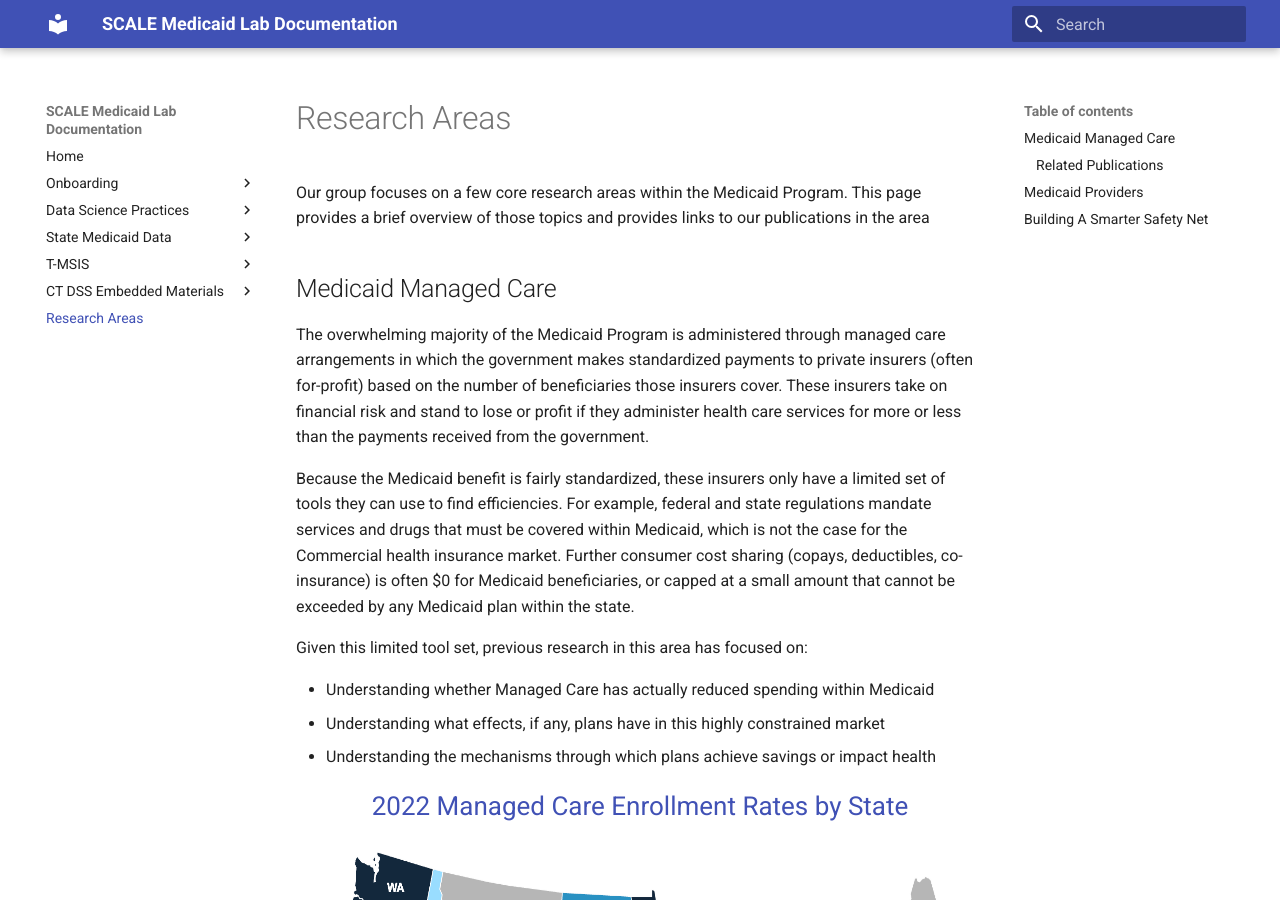
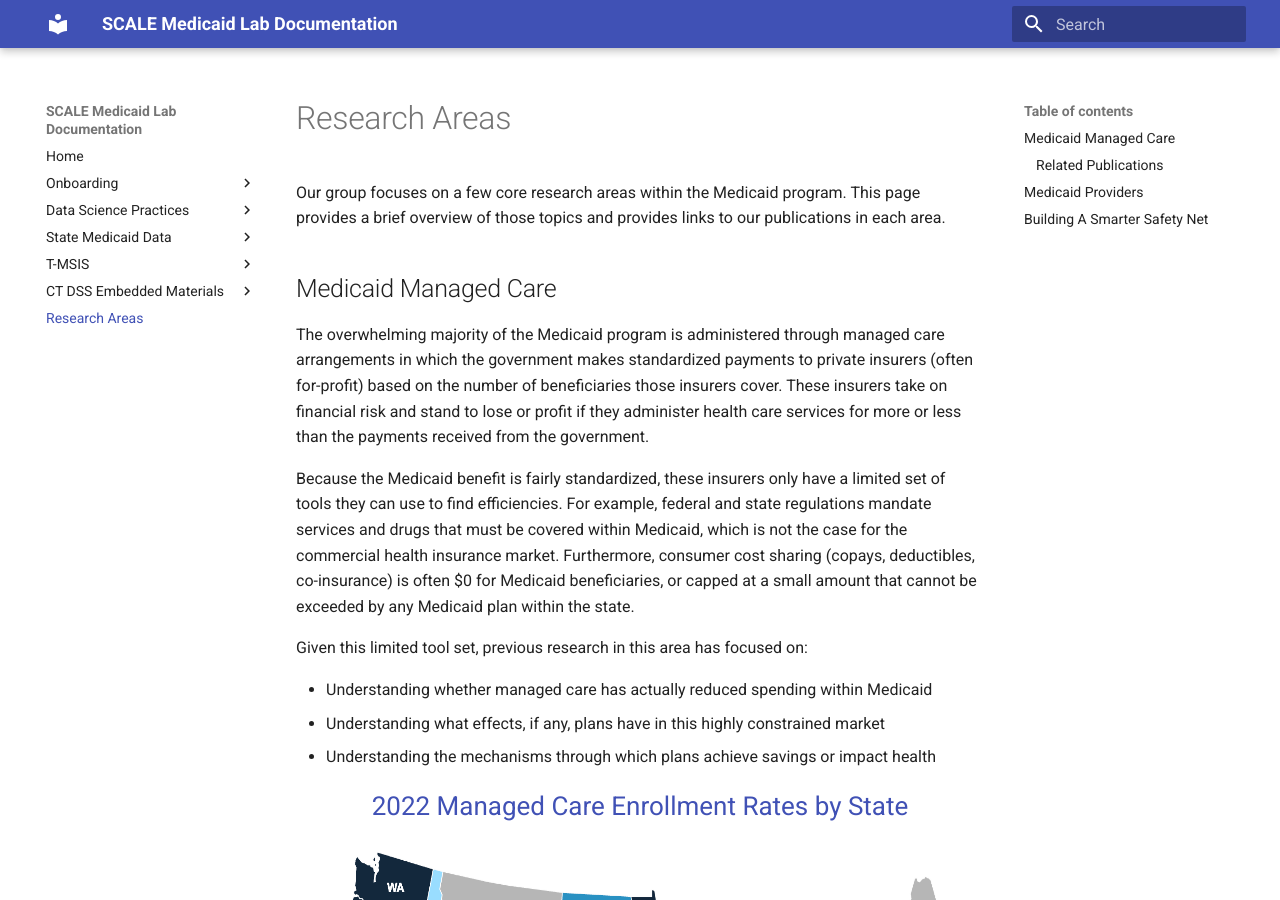
Before and after one commit to Yale-Medicaid/Documentation, an MkDocs documentation site: the page built from docs/research_areas.md, in a window 1280 px wide and 900 px high. Built offline with MkDocs 1.6.1 and Material for MkDocs 9.7.7, drawn with Linux system fonts in a browser that asks for light colours.

Commit message:
formatting

```diff
--- a/docs/research_areas.md
+++ b/docs/research_areas.md
@@ -1,15 +1,15 @@
 # Research Areas
 
-Our group focuses on a few core research areas within the Medicaid Program. This page provides a brief overview of those topics and provides links to our publications in the area
+Our group focuses on a few core research areas within the Medicaid program. This page provides a brief overview of those topics and provides links to our publications in each area.
 
 ## Medicaid Managed Care
-The overwhelming majority of the Medicaid Program is administered through managed care arrangements in which the government makes standardized payments to private insurers (often for-profit) based on the number of beneficiaries those insurers cover. These insurers take on financial risk and stand to lose or profit if they  administer health care services for more or less than the payments received from the government.
+The overwhelming majority of the Medicaid program is administered through managed care arrangements in which the government makes standardized payments to private insurers (often for-profit) based on the number of beneficiaries those insurers cover. These insurers take on financial risk and stand to lose or profit if they administer health care services for more or less than the payments received from the government.
 
-Because the Medicaid benefit is fairly standardized, these insurers only have a limited set of tools they can use to find efficiencies. For example, federal and state regulations mandate services and drugs that must be covered within Medicaid, which is not the case for the Commercial health insurance market. Further consumer cost sharing (copays, deductibles, co-insurance) is often $0 for Medicaid beneficiaries, or capped at a small amount that cannot be exceeded by any Medicaid plan within the state.
+Because the Medicaid benefit is fairly standardized, these insurers only have a limited set of tools they can use to find efficiencies. For example, federal and state regulations mandate services and drugs that must be covered within Medicaid, which is not the case for the commercial health insurance market. Furthermore, consumer cost sharing (copays, deductibles, co-insurance) is often $0 for Medicaid beneficiaries, or capped at a small amount that cannot be exceeded by any Medicaid plan within the state.
 
 Given this limited tool set, previous research in this area has focused on:
 
-- Understanding whether Managed Care has actually reduced spending within Medicaid
+- Understanding whether managed care has actually reduced spending within Medicaid
 - Understanding what effects, if any, plans have in this highly constrained market
 - Understanding the mechanisms through which plans achieve savings or impact health
 
@@ -18,7 +18,6 @@ Given this limited tool set, previous research in this area has focused on:
   <a href="https://www.kff.org/medicaid/state-indicator/total-medicaid-mco-enrollment/?activeTab=map&currentTimeframe=0&selectedDistributions=comprehensive-risk-based-managed-care-enrollees&sortModel=%7B%22colId%22:%22Location%22,%22sort%22:%22asc%22%7D">2022 Managed Care Enrollment Rates by State</a>
 </div>
 
-
 ![KFF Map of Managed Care Enrollment](../images/ManagedCare_Rates.png){: style="height: 550px;width: 800px;display: block; margin: 0 auto"}
 
 ### Related Publications
@@ -26,9 +25,6 @@ Given this limited tool set, previous research in this area has focused on:
 - [What Difference Does a Health Plan Make? Evidence from Random Plan Assignment in Medicaid](https://www.aeaweb.org/articles?id=10.1257/app.20210843)
 - [The Impact of Medicaid Managed Care Plan Type on Continuous Medicaid Enrollment: A Natural Experiment](https://pubmed.ncbi.nlm.nih.gov/29952062/)
 
-
-
 ## Medicaid Providers
 
-
 ## Building A Smarter Safety Net
```
